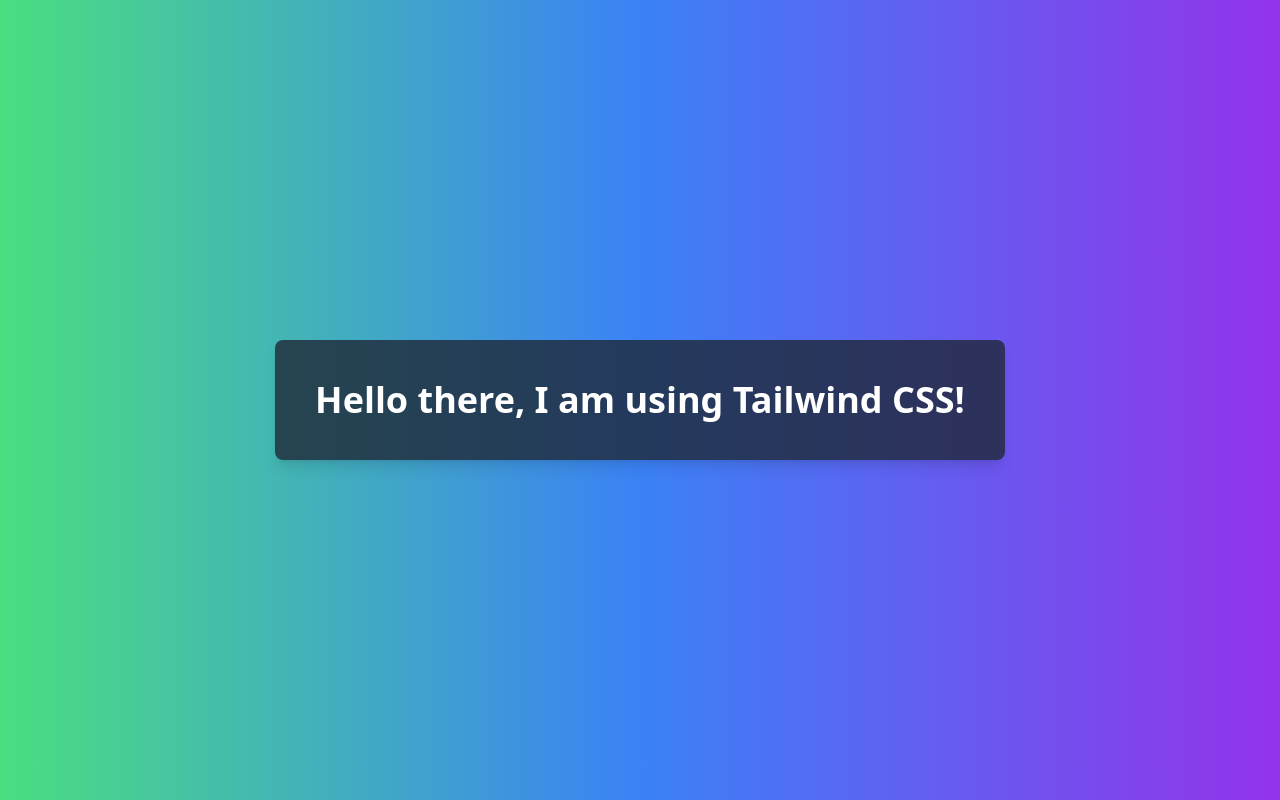
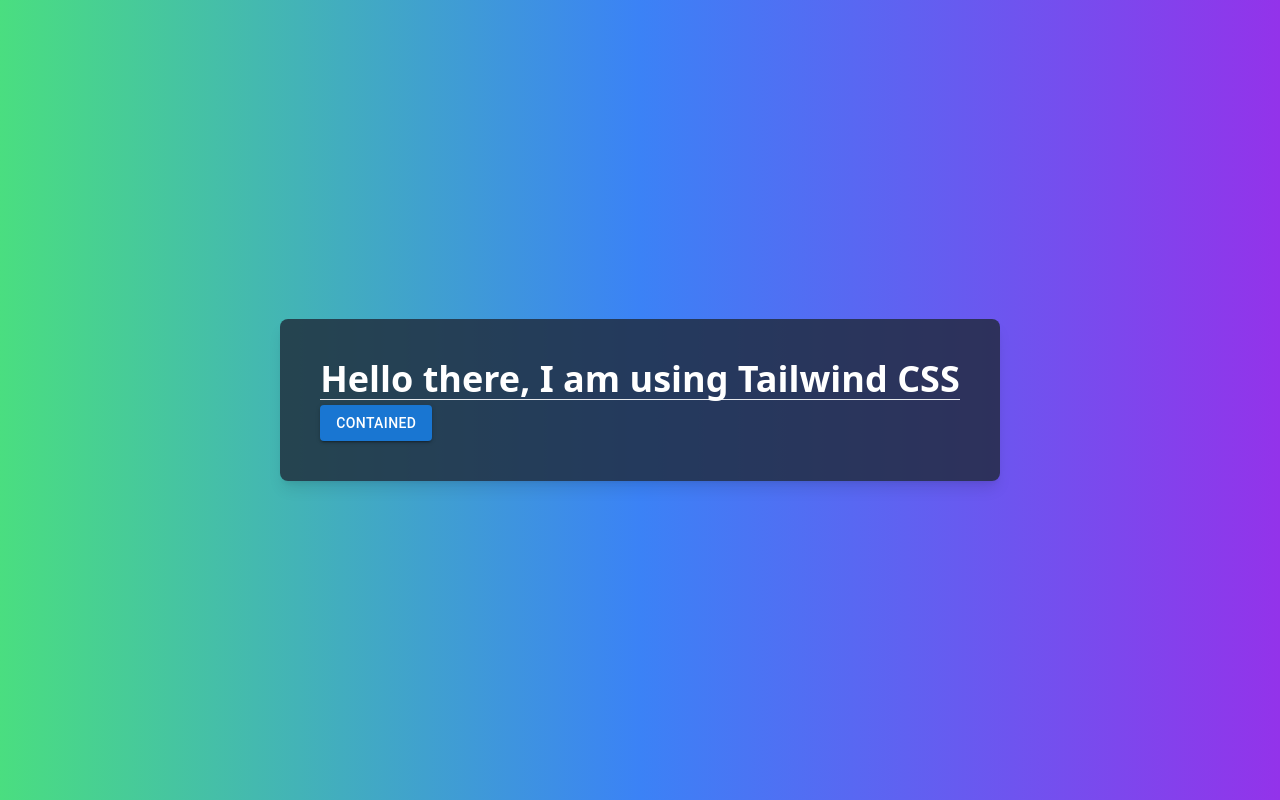
Before and after one commit to arvinder443/ThriftAllAround, a React (Create React App) app in the folder frontend_reactjs/app/: page / in a window 1280 px wide. Built offline with nearby package versions, Linux system fonts and the light colour scheme.

Commit message:
Material UI intergrate to the react project.

```diff
--- a/frontend_reactjs/app/package.json
+++ b/frontend_reactjs/app/package.json
@@ -3,6 +3,9 @@
   "version": "0.1.0",
   "private": true,
   "dependencies": {
+    "@emotion/react": "^11.11.4",
+    "@emotion/styled": "^11.11.5",
+    "@mui/material": "^5.16.4",
     "@testing-library/jest-dom": "^5.17.0",
     "@testing-library/react": "^13.4.0",
     "@testing-library/user-event": "^13.5.0",
--- a/frontend_reactjs/app/src/App.js
+++ b/frontend_reactjs/app/src/App.js
@@ -1,10 +1,14 @@
+import { Button } from '@mui/material';
 import './App.css';
 
 function App() {
   return (
     <div className="App min-h-screen bg-gradient-to-r from-green-400 via-blue-500 to-purple-600 flex items-center justify-center">
       <header className="App-header text-white text-4xl font-bold p-10 bg-opacity-80 bg-gray-800 rounded-lg shadow-lg">
-        Hello there, I am using Tailwind CSS!
+        Hello there, I am using Tailwind CSS
+        <hr/>
+        <Button variant="contained">Contained</Button>
+
       </header>
     </div>
   );
```
Also changed, not shown: 1 other file (tests, documents, lock files or other folders).
